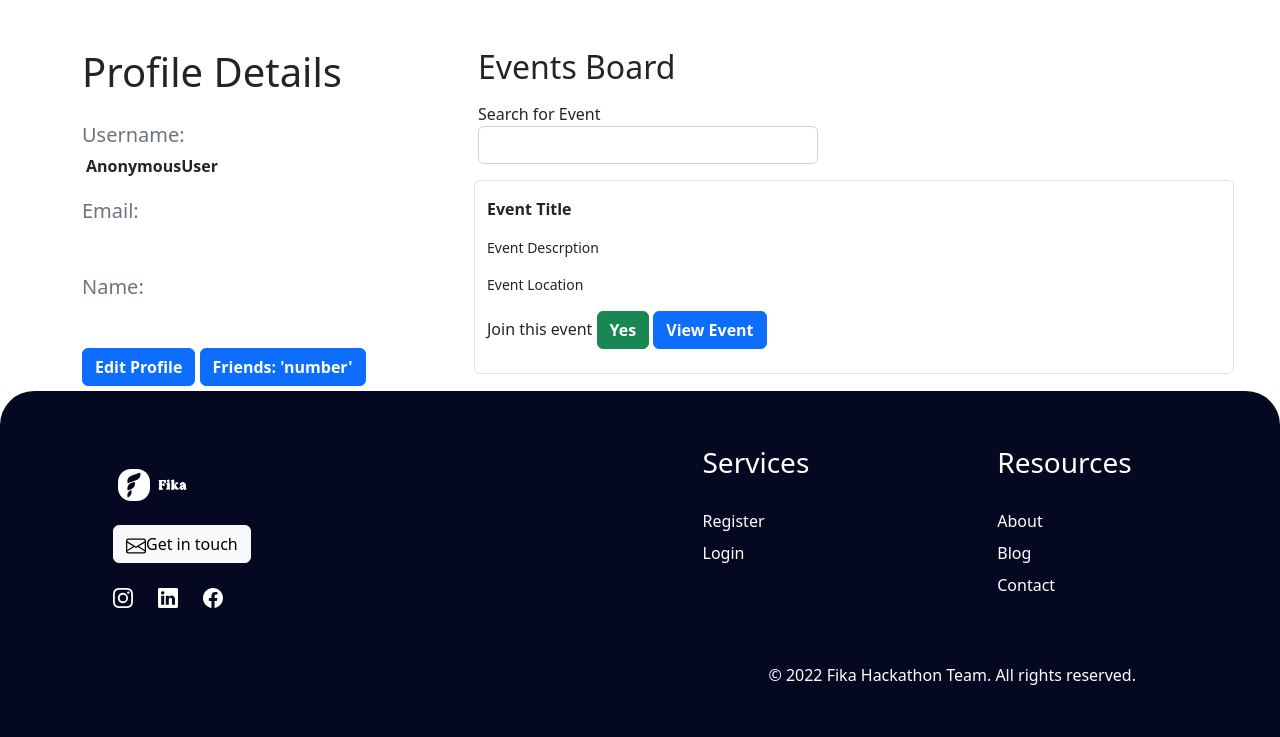
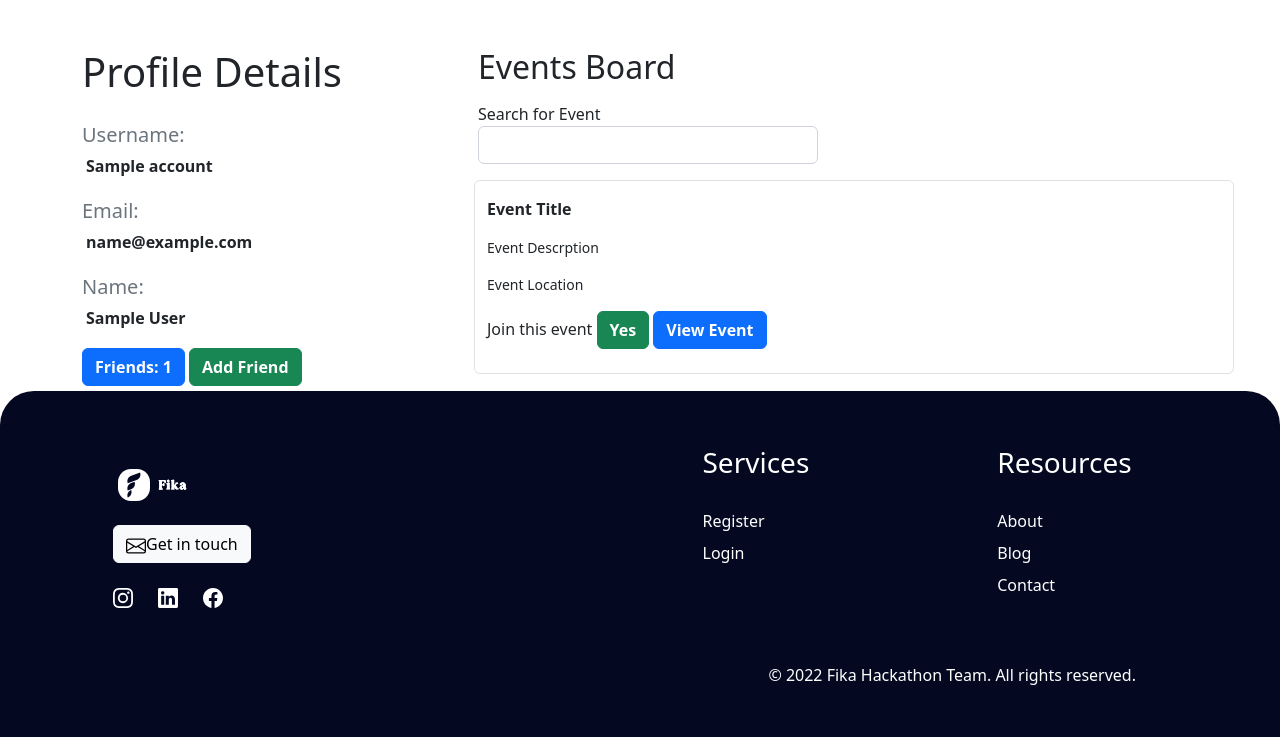
Before and after one commit to tindyc/Fika, a Django app: template members/templates/members/member_profile.html in a window 1280 px wide. Shown: the part 63-800 px from the top of the page. Run offline with Django 4.2, Linux system fonts and the light colour scheme; the template is opened without the code that fills it: most values are stand-ins (such as "Sample title", 1, 10 or a date in 2020).

Commit message:
Update html of profile page

```diff
--- a/members/templates/members/member_profile.html
+++ b/members/templates/members/member_profile.html
@@ -44,7 +44,7 @@
                             <img src="{% static 'members/img/user.svg' %}" alt="" width="20" height="20" class="btn-icon me-1">{{ user.email }}
                         </button>
                         <ul class="dropdown-menu" aria-labelledby="dropdownMenuButton1">
-                          <li><a class="dropdown-item" href="{% url 'profile' %}">Profile</a></li>
+                          <li><a class="dropdown-item" href="{% url 'profile' user.id %}">Profile</a></li>
                           <li><a class="dropdown-item" href="#">Friends</a></li>
                           <li><a class="dropdown-item" href="{% url 'profile_edit' %}">Edit Profile</a></li>
                           <li><a class="dropdown-item" href="{% url 'logout'%}">Logout</a></li>
@@ -78,11 +78,25 @@
     <div class="row">
         <div class="col-12 col-lg-4 mt-5 border-lg-end">
             <h1 class="d-block mb-4">Profile Details</h1>
-            <p class="text-secondary fs-5">Username: <br><span class="fs-6 text-dark fw-bold ms-1">{{ user }}</span></p>
-            <p class="text-secondary fs-5">Email: <br><span class="fs-6 text-dark fw-bold ms-1">{{ user.email }}</span></p>
-            <p class="text-secondary fs-5">Name: <br><span class="fs-6 text-dark fw-bold ms-1">{{ user.first_name }} {{ user.last_name }}</span></p>
-            <a href="{% url 'profile_edit'%}" class="btn btn-primary fw-bold">Edit Profile</a>
-            <a href="{% url 'profile_edit'%}" class="btn btn-primary fw-bold">Friends: 'number'</a>
+            {% if user.id == account.id or not account %}
+                <p class="text-secondary fs-5">Username: <br><span class="fs-6 text-dark fw-bold ms-1">{{ user }}</span></p>
+                <p class="text-secondary fs-5">Email: <br><span class="fs-6 text-dark fw-bold ms-1">{{ user.email }}</span></p>
+                <p class="text-secondary fs-5">Name: <br><span class="fs-6 text-dark fw-bold ms-1">{{ user.first_name }} {{ user.last_name }}</span></p>
+                <a href="{% url 'profile_edit'%}" class="btn btn-primary fw-bold">Edit Profile</a>
+                <a href="{% url 'profile_edit'%}" class="btn btn-primary fw-bold">Friends: {{ friends|length }}</a>
+            {% else %}
+                <p class="text-secondary fs-5">Username: <br><span class="fs-6 text-dark fw-bold ms-1">{{ account }}</span></p>
+                <p class="text-secondary fs-5">Email: <br><span class="fs-6 text-dark fw-bold ms-1">{{ account.email }}</span></p>
+                <p class="text-secondary fs-5">Name: <br><span class="fs-6 text-dark fw-bold ms-1">{{ account.first_name }} {{ account.last_name }}</span></p>
+                <a href="{% url 'profile_edit'%}" class="btn btn-primary fw-bold">Friends: {{ friends|length }}</a>
+                {% if is_friend %}
+                    <a href="#" class="btn btn-danger fw-bold">Unfriend</a>
+                {% elif request_sent %}
+                    <a href="#" class="btn btn-danger fw-bold">Cancel Friend Request</a>
+                {% else%}
+                    <a href="" class="btn btn-success fw-bold">Add Friend</a>
+                {% endif %}
+            {% endif %}
         </div>
         <div class="col-12 col-lg-8">
             <div class="row">
```
